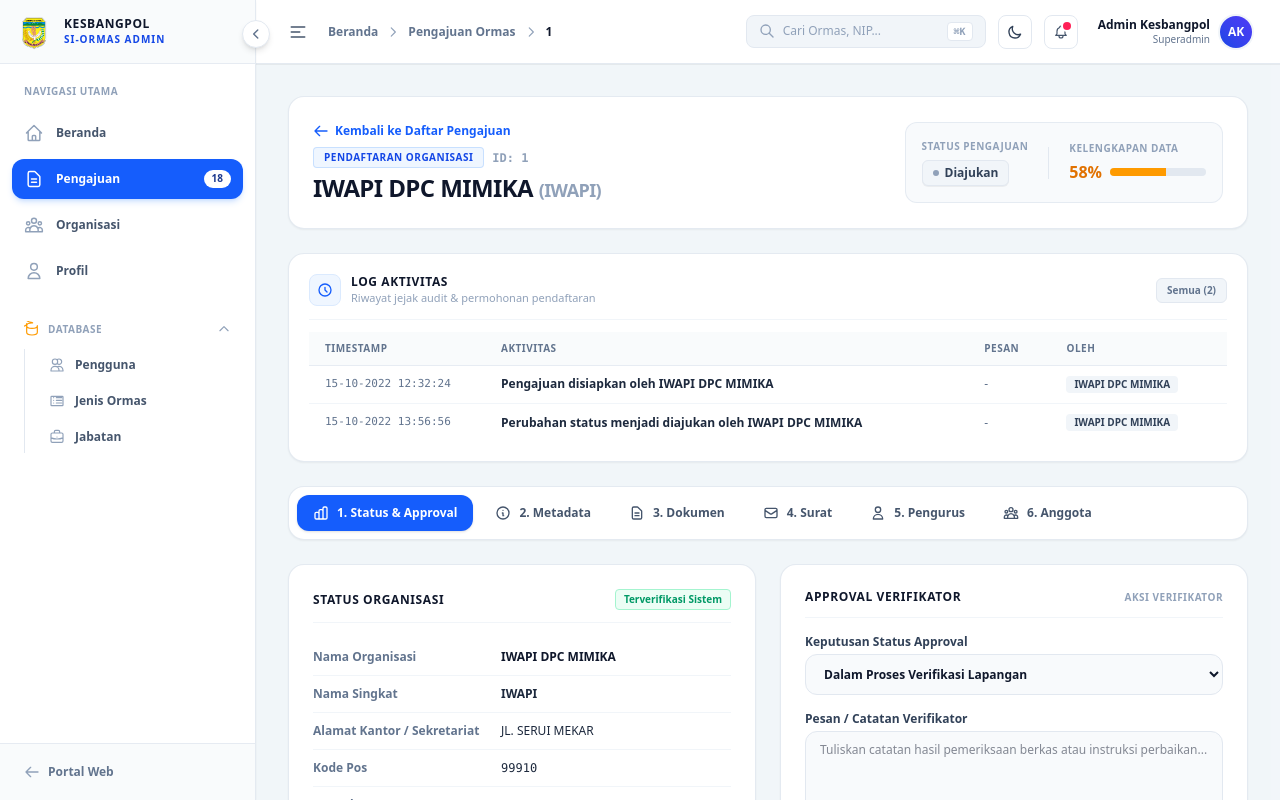
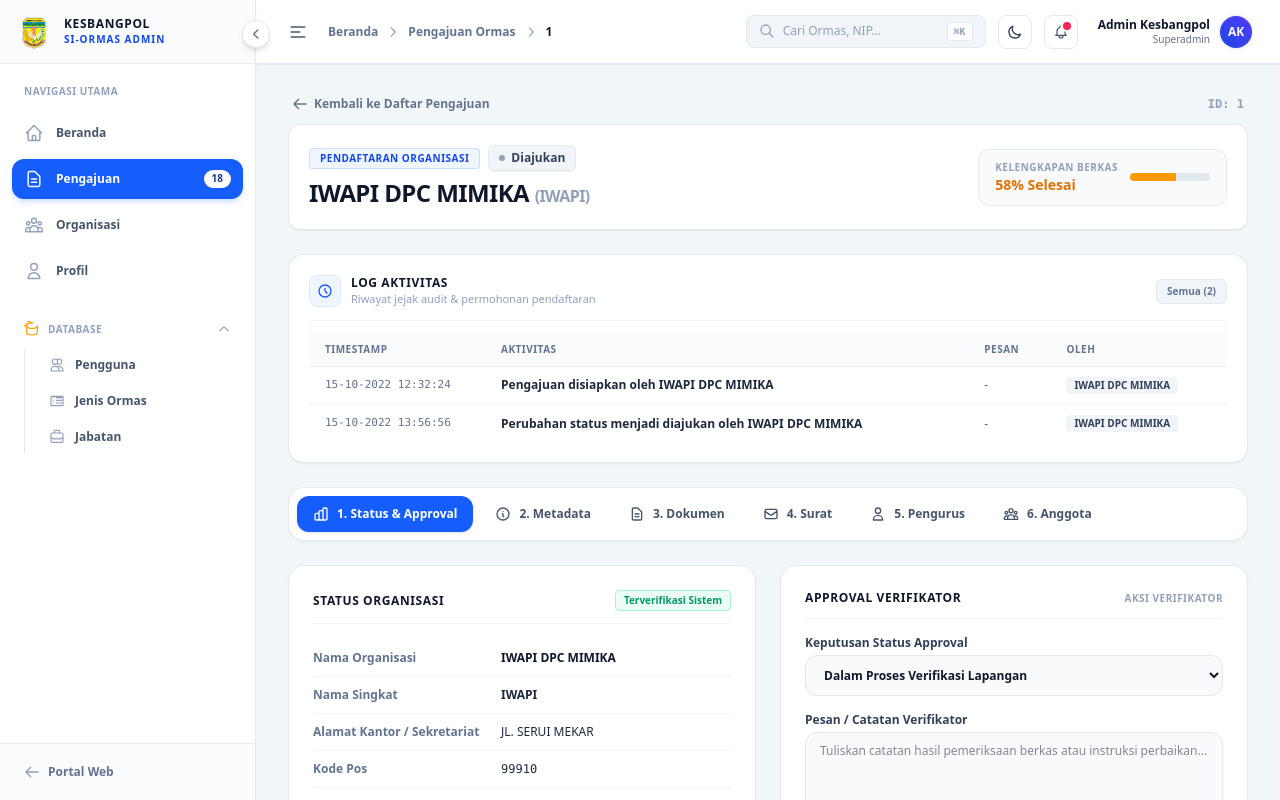
Before and after one commit to damisaviola/ormas-kesbangpolmimika, a Next.js app: page /dashboard/pengajuan/1 in a window 1280 px wide. Shown: the top 800 px of the page. Built offline with nearby package versions, Linux system fonts and the light colour scheme.

Commit message:
fix: compact page header layout to eliminate wide empty gap on Tinjau page

```diff
--- a/src/app/dashboard/pengajuan/[id]/page.tsx
+++ b/src/app/dashboard/pengajuan/[id]/page.tsx
@@ -151,48 +151,50 @@ export default function TinjauPengajuanPage({ params }: { params: Promise<{ id:
         </div>
       )}
 
-      {/* Header Banner Card */}
-      <div className="bg-white dark:bg-slate-900 rounded-2xl border border-slate-200/90 dark:border-slate-800 p-6 shadow-xs flex flex-col md:flex-row md:items-center justify-between gap-6 transition-colors">
-        <div className="space-y-2">
+      {/* Page Header */}
+      <div className="space-y-3">
+        {/* Top Breadcrumb Nav & ID */}
+        <div className="flex items-center justify-between px-1">
           <Link
             href="/dashboard/pengajuan"
-            className="inline-flex items-center gap-1.5 text-xs font-bold text-blue-600 dark:text-amber-400 hover:underline"
+            className="inline-flex items-center gap-1.5 text-xs font-bold text-slate-500 hover:text-blue-600 dark:text-slate-400 dark:hover:text-amber-400 transition-colors"
           >
             <svg className="w-4 h-4" fill="none" stroke="currentColor" viewBox="0 0 24 24">
               <path strokeLinecap="round" strokeLinejoin="round" strokeWidth={2} d="M10 19l-7-7m0 0l7-7m-7 7h18" />
             </svg>
             Kembali ke Daftar Pengajuan
           </Link>
-          <div>
-            <div className="flex items-center gap-2">
-              <span className="px-2.5 py-0.5 text-[10px] font-extrabold uppercase tracking-wider bg-blue-50 dark:bg-blue-950 text-blue-700 dark:text-blue-300 rounded border border-blue-200/80 dark:border-blue-800">
-                Pendaftaran Organisasi
-              </span>
-              <span className="text-xs font-mono text-slate-400 font-bold">ID: {id}</span>
-            </div>
-            <h1 className="text-xl sm:text-2xl font-black text-slate-900 dark:text-white tracking-tight mt-1">
-              {metadata.namaOrmas} <span className="text-slate-400 text-lg font-bold">({metadata.namaSingkat})</span>
-            </h1>
-          </div>
+
+          <span className="text-xs font-mono font-bold text-slate-400">
+            ID: {id}
+          </span>
         </div>
 
-        {/* Status Indicator & Completion Meter */}
-        <div className="bg-slate-50 dark:bg-slate-950/60 p-4 rounded-xl border border-slate-200/80 dark:border-slate-800 flex items-center gap-5 shrink-0">
-          <div>
-            <p className="text-[10px] font-bold text-slate-400 dark:text-slate-500 uppercase tracking-wider">Status Pengajuan</p>
-            <div className="mt-1">
-              <TableBadge status={currentStatus} />
+        {/* Title & Header Summary Card */}
+        <div className="bg-white dark:bg-slate-900 rounded-xl border border-slate-200/90 dark:border-slate-800 p-5 shadow-2xs transition-colors">
+          <div className="flex flex-col sm:flex-row sm:items-center sm:justify-between gap-4">
+            <div>
+              <div className="flex items-center gap-2 mb-1.5 flex-wrap">
+                <span className="px-2.5 py-0.5 text-[10px] font-extrabold uppercase tracking-wider bg-blue-50 text-blue-700 dark:bg-blue-950/60 dark:text-blue-300 rounded border border-blue-200/80 dark:border-blue-800">
+                  Pendaftaran Organisasi
+                </span>
+                <TableBadge status={currentStatus} />
+              </div>
+              <h1 className="text-xl sm:text-2xl font-black text-slate-900 dark:text-white tracking-tight">
+                {metadata.namaOrmas} <span className="text-slate-400 text-base font-bold">({metadata.namaSingkat})</span>
+              </h1>
             </div>
-          </div>
 
-          <div className="w-px h-8 bg-slate-200 dark:bg-slate-800" />
-
-          <div>
-            <p className="text-[10px] font-bold text-slate-400 dark:text-slate-500 uppercase tracking-wider">Kelengkapan Data</p>
-            <div className="flex items-center gap-2 mt-1">
-              <span className="text-base font-black text-amber-600 dark:text-amber-400">58%</span>
-              <div className="w-24 bg-slate-200 dark:bg-slate-800 h-2 rounded-full overflow-hidden">
-                <div className="bg-amber-500 h-full w-[58%]" />
+            {/* Kelengkapan Berkas Progress Pill */}
+            <div className="bg-slate-50 dark:bg-slate-950/60 px-4 py-2.5 rounded-xl border border-slate-200/80 dark:border-slate-800 shrink-0 self-start sm:self-auto">
+              <div className="flex items-center gap-3">
+                <div>
+                  <p className="text-[10px] font-bold text-slate-400 dark:text-slate-500 uppercase tracking-wider">Kelengkapan Berkas</p>
+                  <p className="text-sm font-black text-amber-600 dark:text-amber-400">58% Selesai</p>
+                </div>
+                <div className="w-20 bg-slate-200 dark:bg-slate-800 h-2 rounded-full overflow-hidden">
+                  <div className="bg-amber-500 h-full w-[58%]" />
+                </div>
               </div>
             </div>
           </div>
```
